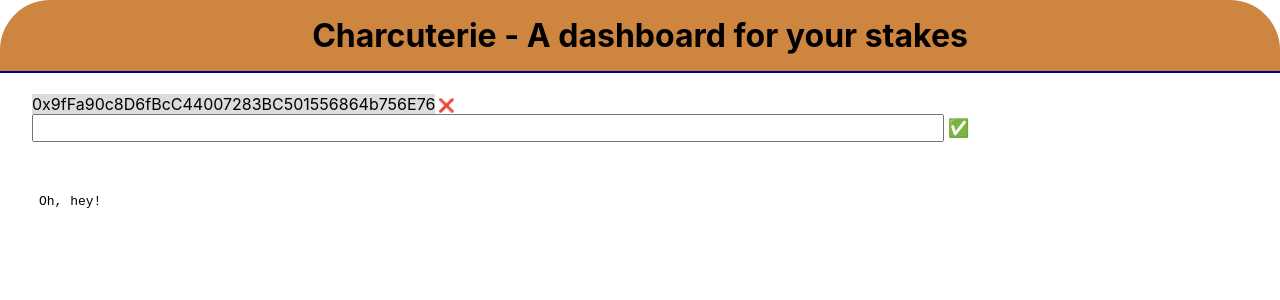
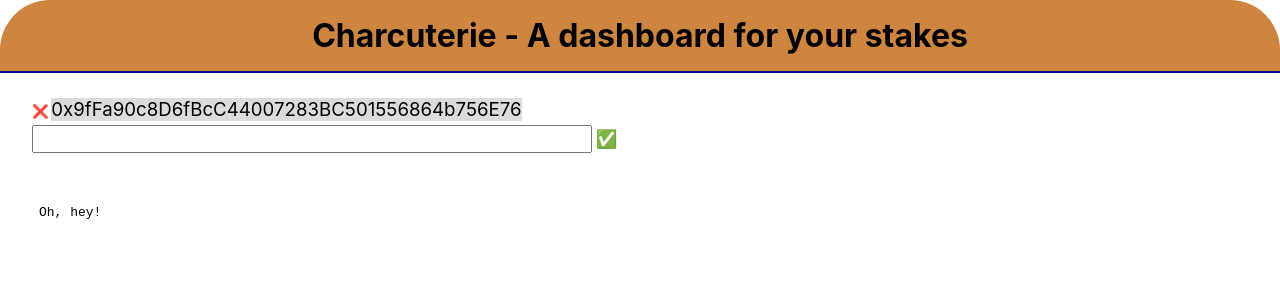
Before and after one commit to Earl-Brown/charcuterie, a Next.js app: page / in a window 1280 px wide. Shown: the top 300 px of the page. Built offline with nearby package versions, Linux system fonts and the light colour scheme.

Commit message:
More formatting

```diff
--- a/components/typeography.js
+++ b/components/typeography.js
@@ -2,6 +2,7 @@ import styled from 'styled-components'
 
 export const WalletAddress = styled.label`
 	&& {
+		width: 30em; font-size: 14pt;
 		background-color: gainsboro;
 	}
 `
@@ -20,7 +21,7 @@ export const Title = styled.h1`
 `
 
 export const WalletInput = styled.input`
-	width: 100%; font-size: 14pt;
+	width: 30em; font-size: 14pt;
 `
 
 export const Pre = styled.pre`
--- a/controls/WalletList.jsx
+++ b/controls/WalletList.jsx
@@ -14,11 +14,12 @@ export default function WalletList(props) {
 		listChanged(newList)
 	}
 
-	return <>
+	return <div style={style}>
 		{wallets.map(w =>
-			<div style={{ style }}>
-				<WalletAddress>{w}</WalletAddress><RemoveButton onClick={e => removeWallet(w)} style={{ right: "1em;" }} />
+			<div style={{ position: "relative" }}>
+				<RemoveButton onClick={e => removeWallet(w)} style={{ "padding-left": 0, marginLeft: 0 }} />
+				<WalletAddress>{w}</WalletAddress>
 			</div>
 		)}
-	</>
+	</div>
 }
--- a/pages/index.js
+++ b/pages/index.js
@@ -48,9 +48,12 @@ export default function Home() {
 			<Head><title>{AppDescription}</title></Head>
 			<Title>{AppDescription}</Title>
 			<div className={`${styles["container"]}`}>
-				<WalletList listChanged={newList => updateWalletList(newList)} wallets={state.wallets} style={{ width: "100%" }}></WalletList>
-				<WalletInput value={editingWallet} onChange={e => WalletChanged(e.target.value)} style={{ width: "75%" }}></WalletInput>
-				<AddButton onClick={_ => AddWallet(editingWallet)} style={{ fontSize: "110%" }}></AddButton>
+				<WalletList listChanged={newList => updateWalletList(newList)} wallets={state.wallets} style={{ width: "75%", padding: "0.25em 0" }}></WalletList>
+
+				<div style={{ width: "75%" }}>
+					<WalletInput value={editingWallet} onChange={e => WalletChanged(e.target.value)} ></WalletInput>
+					<AddButton onClick={_ => AddWallet(editingWallet)} style={{ fontSize: "110%" }}></AddButton>
+				</div>
 			</div>
 			<Pre>Oh, hey!</Pre>
 		</>
```
